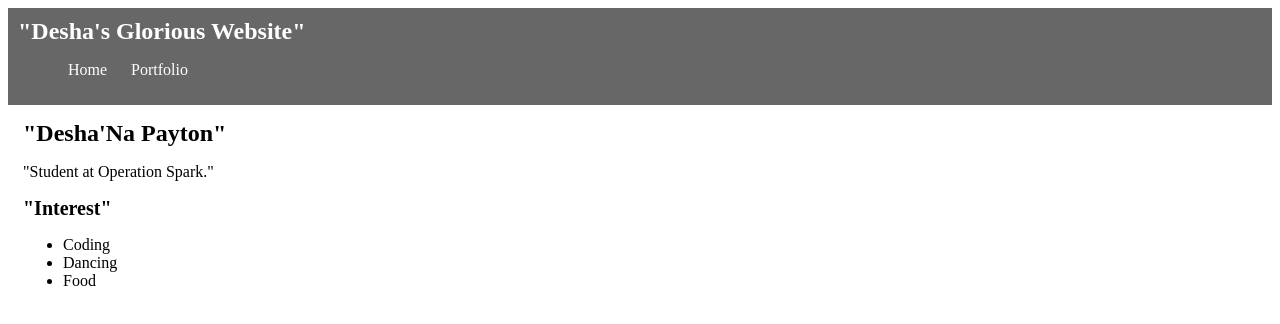
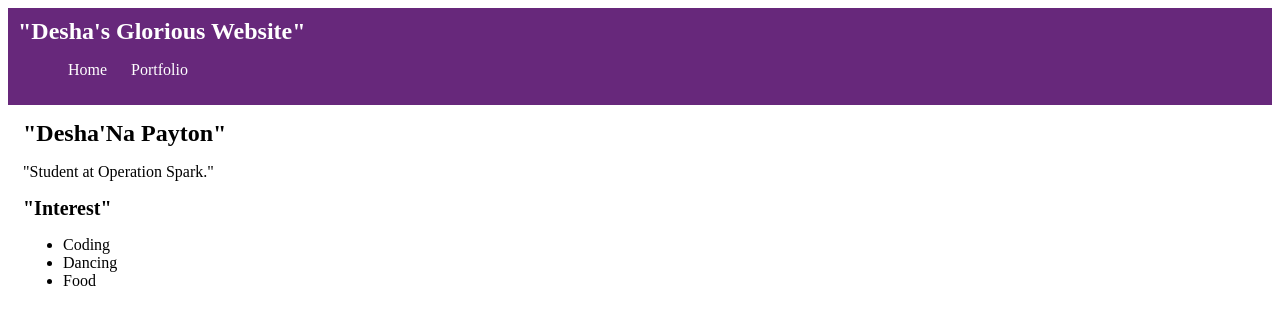
Before and after one commit to deshanap/deshanap-github-io, a plain HTML site: page index.html in a window 1280 px wide. Drawn offline with Linux system fonts and the light colour scheme.

Commit message:
Update index.html

```diff
--- a/index.html
+++ b/index.html
@@ -18,7 +18,7 @@
      margin: auto;
    }
  nav {
-           background: rgb(103, 103, 103);
+           background: rgb(103, 40, 123);
            margin: 0 auto;
            margin-bottom: 20px:
            display: flex;
```
